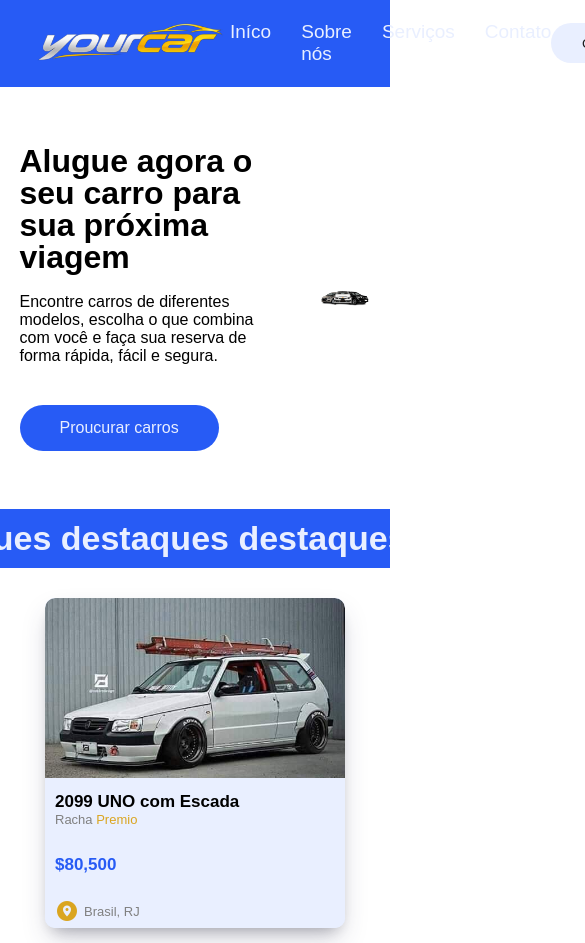
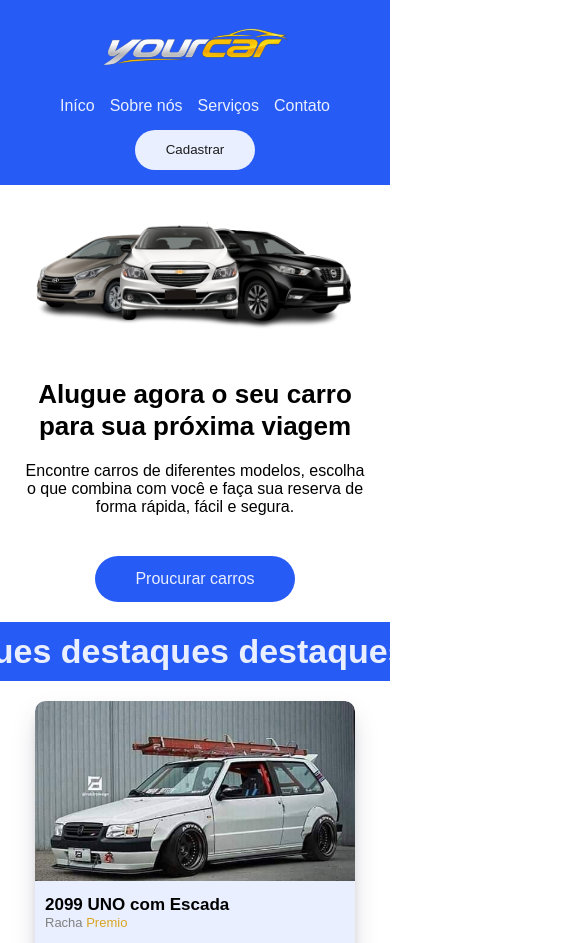
Before and after one commit to leandrolg2005-cm/locadora-veiculos, a plain HTML site: page index.html in a window 390 px wide. Shown: the top 943 px of the page, 585 px wide, since content can reach past the window. Drawn offline with nearby package versions, Linux system fonts and the light colour scheme; a web font is replaced by a local one.

Commit message:
Refactor CSS styles for improved organization

```diff
--- a/style.css
+++ b/style.css
@@ -364,3 +364,63 @@ span{
     color: var(--branco);
     padding-bottom: 15px;
 }
+
+@media (max-width: 768px) {
+    .navbar {
+        flex-direction: column;
+        gap: 15px;
+        padding: 15px;
+    }
+
+    .nav {
+        gap: 15px;
+    }
+
+    .nav a {
+        font-size: 16px;
+    }
+}
+
+@media (max-width: 768px) {
+    .home {
+        flex-direction: column-reverse;
+        text-align: center;
+        padding: 20px;
+    }
+
+    .home-text {
+        max-width: 100%;
+    }
+
+    .home-text h1 {
+        font-size: 26px;
+    }
+
+    .home-image {
+        width: 100%;
+    }
+
+    .home-image img {
+        max-width: 100%;
+    }
+}
+
+@media (max-width: 768px) {
+    .caixa {
+        padding: 10px;
+        gap: 15px;
+    }
+
+    .card {
+        width: 100%;
+        max-width: 320px;
+    }
+}
+
+@media (max-width: 768px) {
+    .footer-content {
+        flex-direction: column;
+        padding: 30px 20px;
+        gap: 30px;
+    }
+}
```
